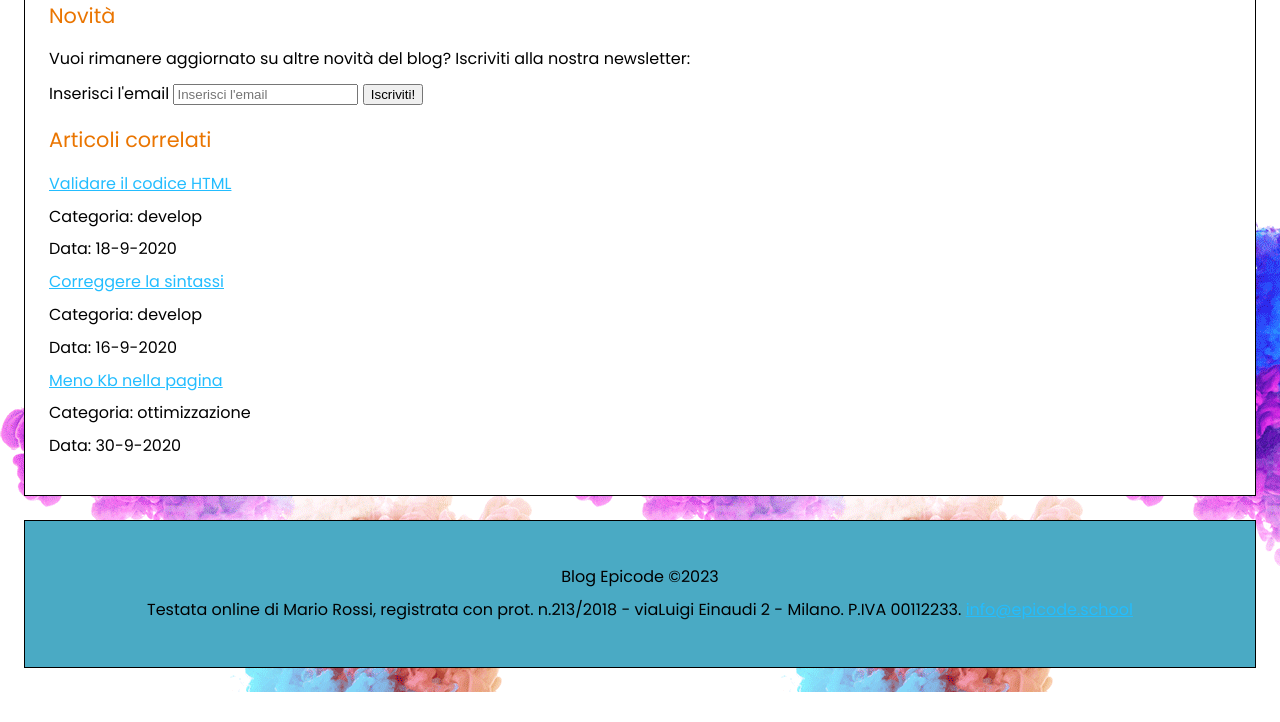
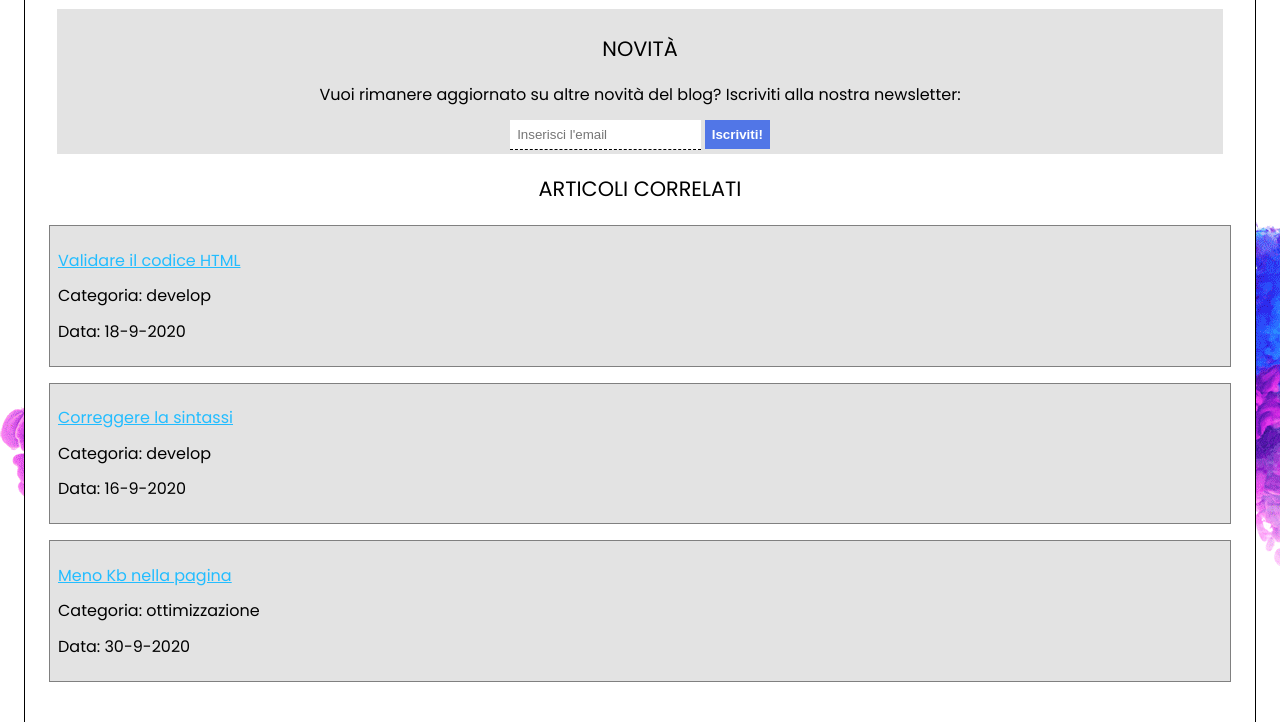
Before and after one commit to rossellamaruccia/FS0525U1W1D4, a plain HTML site: page index.html in a window 1280 px wide. Shown: the part 1650-2372 px from the top of the page. Before the commit the page ends 2342 px from the top, so only its background shows below. Drawn offline with Linux system fonts and the light colour scheme; a web font is replaced by a local one.

Commit message:
css almost done

```diff
--- a/assets/css/style.css
+++ b/assets/css/style.css
@@ -1,4 +1,5 @@
-/* IMPOSTAZIONI GENERALI */
+/* generali */
+
 body {
     background-image: url(../img/sfondo.png);
     font-family: "Poppins", sans-serif;
@@ -13,6 +14,8 @@ header,  footer {
 }
 
 main {
+    background: white;
+    border: 1px black solid;
     padding: 1.5em;
     margin: 1.5em;
 }
@@ -26,6 +29,13 @@ i {
     margin: auto 0.5rem;
 }
 
+h2 {
+    font-size: 2em;
+    font-weight: 400;
+    line-height: 1.03em;
+    margin: 1.05em auto;
+}
+
 h3{
     font-size: 1.3em;
     margin: 1.2em auto;
@@ -35,13 +45,14 @@ h5{
     color: gray;
 }
 
+p{
+
+    line-height: 1.02em;
+    margin: 1.03em auto;
+}
+
 strong{
     color: rgb(190, 0, 190);
-}
-
-li {
-    line-height: 1.5em;
-    margin-left: 1.7em;
 }
 
 ol {
@@ -52,6 +63,12 @@ ul{
     list-style-type: disc;
 }
 
+li {
+    line-height: 1.5em;
+    margin-left: 1.7em;
+}
+
+
 code {
     background-color: lightgray;
 
@@ -61,33 +78,6 @@ code {
 
 p {
     line-height: 1.2em;
-}
-/* HEADER */
-
-nav img {
-    width: 15em;
-    margin: auto auto;
-}
-
-nav p, nav a{
-    font-weight: bold;
-    color: white;
-    font-size: 1.1em;
-    text-decoration: none;
-}
-
-nav li {
-    list-style-type: none;
-    margin-left: 0;
-}
-
-
-/* MAIN */
-main {
-    background: white;
-    border: 1px black solid;
-    padding: 1.5em;
-    margin: 1.5em;
 }
 
 table{
@@ -121,25 +111,58 @@ iframe{
     width: 100%;
     border-radius: 5%;
 }
-/* ELEMENTI NEL MAIN - ARTICLE */
 
-h2 {
-    font-size: 2em;
-    font-weight: 400;
-    line-height: 1.03em;
-    margin: 1.05em auto;
+input{
+    border: none;
+    border-bottom: 1px dashed black;
+    padding: 0.5em
 }
 
-p{
-
-    line-height: 1.02em;
-    margin: 1.03em auto;
+button{
+    border: none;
+    background-color: rgba(40, 88, 232, 0.781);
+    border-radius: 0%;
+    padding: 0.5em;
+    font-weight: bold;
+    color: white;
 }
 
-/* TABELLE */
+/* specifici */
 
-/* FORM */
+nav img {
+    width: 15em;
+    margin: auto auto;
+}
 
-/* ELEMENTI NELL' ASIDE */
+nav p, nav a{
+    font-weight: bold;
+    color: white;
+    font-size: 1.1em;
+    text-decoration: none;
+}
+
+nav li {
+    list-style-type: none;
+    margin-left: 0;
+}
+
+#newsletter{
+    background-color: rgba(211, 211, 211, 0.623);
+    text-align: center;
+    padding: 0.3em;
+    margin: 0.5em;
+}
+
+h3{
+    color: black;
+    text-align: center;
+}
+
+.related_element{
+    background-color: rgba(211, 211, 211, 0.623);
+    padding: 0.5em;
+    border: 1px solid gray;
+    margin-bottom: 1em;
+}
 
 /* FOOTER */
--- a/index.html
+++ b/index.html
@@ -1,28 +1,40 @@
 <!DOCTYPE html>
 <html lang="it">
+
 <head>
     <meta charset="UTF-8">
     <meta name="viewport" content="width=device-width, initial-scale=1.0">
     <title>blog mockup partII</title>
-    <link rel="stylesheet" href="./assets/css/reset.css"/>
+    <link rel="stylesheet" href="./assets/css/reset.css" />
 
     <link rel="preconnect" href="https://fonts.googleapis.com">
     <link rel="preconnect" href="https://fonts.gstatic.com" crossorigin>
-<link href="https://fonts.googleapis.com/css2?family=Poppins:ital,wght@0,100;0,200;0,300;0,400;0,500;0,600;0,700;0,800;0,900;1,100;1,200;1,300;1,400;1,500;1,600;1,700;1,800;1,900&family=Vend+Sans:ital,wght@0,300..700;1,300..700&display=swap" rel="stylesheet">
+    <link
+        href="https://fonts.googleapis.com/css2?family=Poppins:ital,wght@0,100;0,200;0,300;0,400;0,500;0,600;0,700;0,800;0,900;1,100;1,200;1,300;1,400;1,500;1,600;1,700;1,800;1,900&family=Vend+Sans:ital,wght@0,300..700;1,300..700&display=swap"
+        rel="stylesheet">
 
-    <link rel="stylesheet" href="./assets/css/style.css"/>
-    <link rel="stylesheet" href="https://cdnjs.cloudflare.com/ajax/libs/font-awesome/5.15.4/css/all.min.css" integrity="sha512-1ycn6IcaQQ40/MKBW2W4Rhis/DbILU74C1vSrLJxCq57o941Ym01SwNsOMqvEBFlcgUa6xLiPY/NS5R+E6ztJQ==" crossorigin="anonymous" referrerpolicy="no-referrer" />
+    <link rel="stylesheet" href="./assets/css/style.css" />
+    <link rel="stylesheet" href="https://cdnjs.cloudflare.com/ajax/libs/font-awesome/5.15.4/css/all.min.css"
+        integrity="sha512-1ycn6IcaQQ40/MKBW2W4Rhis/DbILU74C1vSrLJxCq57o941Ym01SwNsOMqvEBFlcgUa6xLiPY/NS5R+E6ztJQ=="
+        crossorigin="anonymous" referrerpolicy="no-referrer" />
 </head>
+
 <body>
     <header>
         <nav>
-        <img id="logo" src="./assets/img/logo.svg"/>
+            <img id="logo" src="./assets/img/logo.svg" />
             <p>EPICODE - IL BLOG DEI DEVELOPERS</p>
 
             <ul id="menu">
-          <a href="#"></i><li><i class="fas fa-chevron-right"></i>HOME<i class="fas fa-chevron-left"></i></li></a>
-          <a href="#"></i><li><i class="fas fa-chevron-right"></i>ARTICOLI<i class="fas fa-chevron-left"></i></li></a>
-        <a href="#"></i><li><i class="fas fa-chevron-right"></i>LAVORA CON NOI<i class="fas fa-chevron-left"></i></li></a>
+                <a href="#"></i>
+                    <li><i class="fas fa-chevron-right"></i>HOME<i class="fas fa-chevron-left"></i></li>
+                </a>
+                <a href="#"></i>
+                    <li><i class="fas fa-chevron-right"></i>ARTICOLI<i class="fas fa-chevron-left"></i></li>
+                </a>
+                <a href="#"></i>
+                    <li><i class="fas fa-chevron-right"></i>LAVORA CON NOI<i class="fas fa-chevron-left"></i></li>
+                </a>
             </ul>
 
         </nav>
@@ -32,7 +44,8 @@
 
         <article>
             <h2>Come creare un template per i post</h2>
-        <h5><i class="fas fa-pen-square"></i>di Mario Rossi - <i class="fas fa-clock"></i>pubblicato il 25-10-2020</h5>
+            <h5><i class="fas fa-pen-square"></i>di Mario Rossi - <i class="fas fa-clock"></i>pubblicato il 25-10-2020
+            </h5>
             <!-- tag più adatto al posto di h5? -->
             <p>
                 La prima cosa da fare è suddividere in blocchi logici la pagina,
@@ -112,49 +125,47 @@
                 ottimizzato il tutto, avremo raggiunto il nostro obiettivo ed essere
                 stati dei veri developers come loro:
             </p>
-        <iframe
-          width="560"
-          height="315"
-          src="https://www.youtube.com/embed/aBSZVeBRvDY?si=9Hw-WVG9Fry79ys2"
-          title="YouTube video player"
-          frameborder="0"
+            <iframe width="560" height="315" src="https://www.youtube.com/embed/aBSZVeBRvDY?si=9Hw-WVG9Fry79ys2"
+                title="YouTube video player" frameborder="0"
                 allow="accelerometer; autoplay; clipboard-write; encrypted-media; gyroscope; picture-in-picture; web-share"
-          referrerpolicy="strict-origin-when-cross-origin"
-          allowfullscreen
-        ></iframe>
+                referrerpolicy="strict-origin-when-cross-origin" allowfullscreen></iframe>
         </article>
         <div id="newsletter">
-        <h3>Novità</h3>
+            <h3>NOVITÀ</h3>
             <p>
                 Vuoi rimanere aggiornato su altre novità del blog? Iscriviti alla
                 nostra newsletter:
             </p>
             <form>
-          <label for="email">Inserisci l'email</label>
-          <input
-            id="email"
-            type="email"
-            placeholder="Inserisci l'email"
-            required
-          />
+                <label for="email"></label>
+                <input id="email" type="email" placeholder="Inserisci l'email" required />
                 <!-- placeholder inserito dopo la consegna -->
                 <button>Iscriviti!</button>
             </form>
         </div>
-      <div id="related">
-        <h3>Articoli correlati</h3>
-        <a href="#"><p>Validare il codice HTML</p></a>
+        <section id="related">
+            <h3>ARTICOLI CORRELATI</h3>
+            <div class="related_element"><a href="#">
+                    <p>Validare il codice HTML</p>
+                </a>
                 <p>Categoria: develop</p>
                 <p>Data: 18-9-2020</p>
+            </div>
 
-        <a href="#"><p>Correggere la sintassi</p></a>
+            <div class="related_element"><a href="#">
+                    <p>Correggere la sintassi</p>
+                </a>
                 <p>Categoria: develop</p>
                 <p>Data: 16-9-2020</p>
+            </div>
 
-        <a href="#"><p>Meno Kb nella pagina</p></a>
+            <div class="related_element"><a href="#">
+                    <p>Meno Kb nella pagina</p>
+                </a>
                 <p>Categoria: ottimizzazione</p>
                 <p>Data: 30-9-2020</p>
             </div>
+        </section>
     </main>
 
     <footer>
@@ -167,4 +178,5 @@
         <!-- ci sono tag semantici più adatti per questa porzione di testo nel footer? -->
     </footer>
 </body>
+
 </html>
```
Lines whose indentation alone changed are shown as unchanged.
